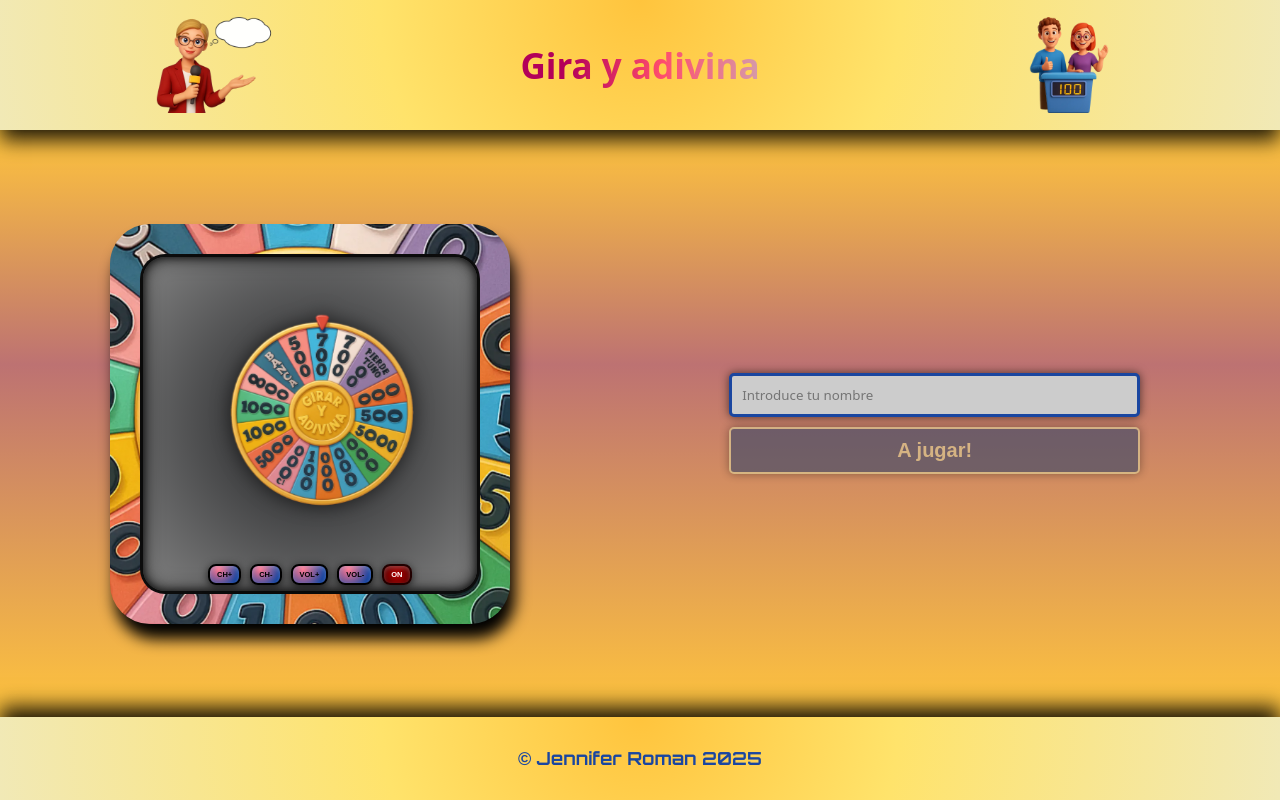
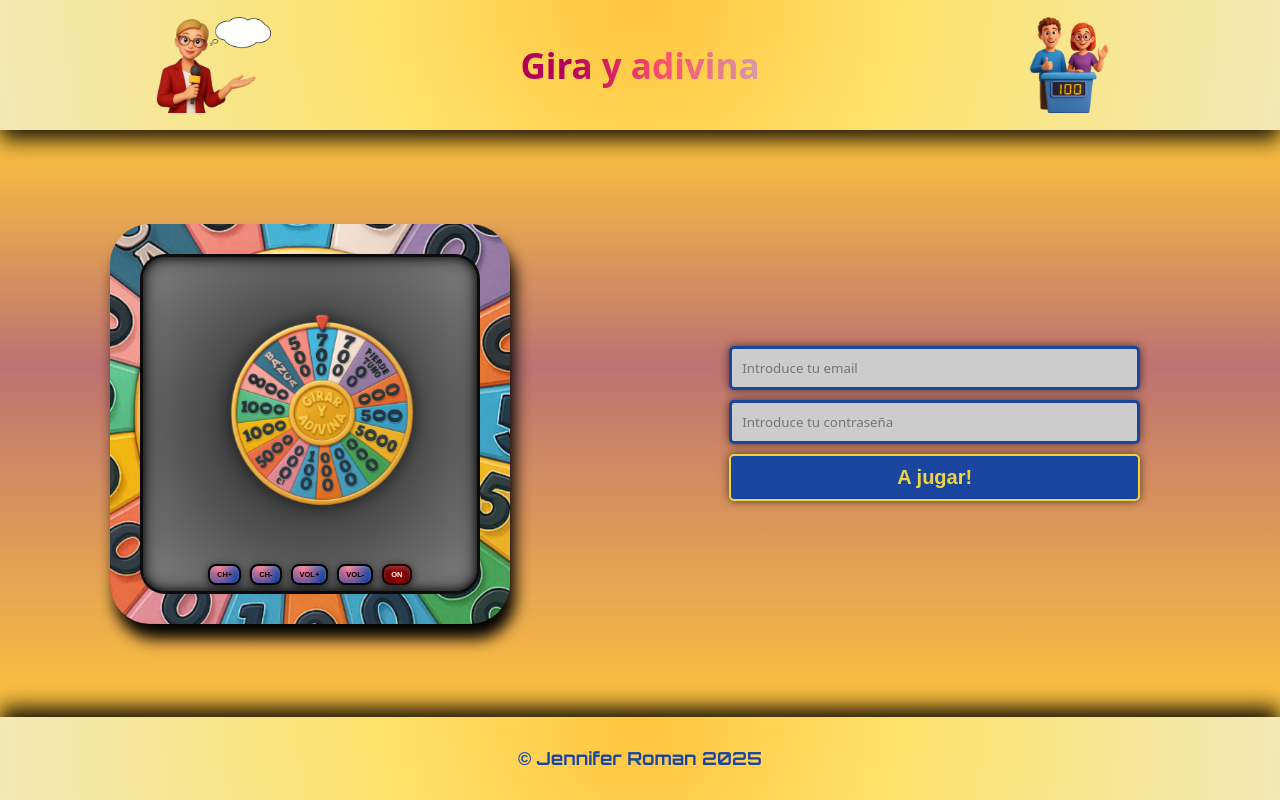
Before and after one commit to JenniferRomanMuerte/Spin-and-Guess, a React (Vite) app in the folder Frontend/: page / in a window 1280 px wide. Built offline with nearby package versions, Linux system fonts and the light colour scheme; no server answers; a web font is replaced by a local one.

Commit message:
Login in Front

```diff
--- a/Frontend/src/components/auth/LoginForm.jsx
+++ b/Frontend/src/components/auth/LoginForm.jsx
@@ -0,0 +1,117 @@
+import { useState} from "react";
+import {useNavigate} from "react-router-dom";
+import { isValidEmail } from "../../utils/validators";
+import { login } from "../../services/auth.service";
+import storage from "../../services/localStorage";
+
+const LoginForm = ({ changeNamePlayer }) => {
+  const [errorEmail, setErrorEmail] = useState("");
+  const [errorPass, setErrorPass] = useState("");
+  const [formError, setFormError] = useState("");
+
+  const [userEmail, setUserEmail] = useState("");
+  const [userPass, setUserPass] = useState("");
+
+  const navigate = useNavigate();
+
+  const handleEmailChange = (e) => {
+    const value = e.target.value;
+    setUserEmail(value);
+
+    if (errorEmail && isValidEmail(value)) {
+      setErrorEmail("");
+    }
+  };
+
+  const handlePassChange = (e) => {
+    const value = e.target.value;
+    setUserPass(value);
+
+    if (value !== "") {
+      setErrorPass("");
+    }
+  };
+
+  const handleSubmit = async (ev) => {
+    ev.preventDefault();
+
+    let hasError = false;
+
+    if (!isValidEmail(userEmail)) {
+      setErrorEmail("Debes introducir un email valido para continuar.");
+      hasError = true;
+    } else {
+      setErrorEmail("");
+    }
+
+    if (userPass === "") {
+      setErrorPass("Debes introducir tu contraseña.");
+      hasError = true;
+    } else {
+      setErrorPass("");
+    }
+    if (hasError) return;
+
+    try {
+      const response = await login({
+        email: userEmail,
+        pass: userPass,
+      });
+
+      storage.set("token", response.token);
+      storage.set("user", response.user);
+
+      changeNamePlayer(response.user.username);
+
+      navigate("/game");
+
+    } catch (error) {
+      setFormError(
+        error?.error || "Error al iniciar sesión. Inténtalo de nuevo."
+      );
+    }
+  };
+
+  return (
+    <form className="main__form" onSubmit={handleSubmit} noValidate>
+      <input
+        type="email"
+        className={`main__form-input ${errorEmail ? "is-error" : ""}`}
+        placeholder="Introduce tu email"
+        value={userEmail}
+        onChange={handleEmailChange}
+        aria-invalid={!!errorEmail}
+        aria-describedby="email-error"
+      />
+      {errorEmail && (
+        <p id="email-error" className="main__form-error" role="alert">
+          {errorEmail}
+        </p>
+      )}
+      <input
+        type="password"
+        className={`main__form-input ${errorPass ? "is-error" : ""}`}
+        placeholder="Introduce tu contraseña"
+        value={userPass}
+        aria-invalid={!!errorPass}
+        onChange={handlePassChange}
+        aria-describedby="pass-error"
+      />
+      {errorPass && (
+        <p id="pass-error" className="main__form-error" role="alert">
+          {errorPass}
+        </p>
+      )}
+      <button type="submit" className="main__form-btnBegin">
+        A jugar!
+      </button>
+      {formError && (
+        <p className="main__form-error main__form-error--general" role="alert">
+          {formError}
+        </p>
+      )}
+    </form>
+  );
+};
+
+export default LoginForm;
--- a/Frontend/src/components/layout/RootLayout.jsx
+++ b/Frontend/src/components/layout/RootLayout.jsx
@@ -25,7 +25,7 @@ const RootLayout = () => {
       <Header isGame={isGame} namePlayer={namePlayer} turn={turn} />
 
       <Routes>
-        <Route path="/" element={<App namePlayer={namePlayer} changeNamePlayer={changeNamePlayer}/>} />
+        <Route path="/" element={<App  changeNamePlayer={changeNamePlayer}/>} />
         <Route
           path="/game"
           element={
--- a/Frontend/src/components/pages/App.jsx
+++ b/Frontend/src/components/pages/App.jsx
@@ -2,30 +2,9 @@ import { useMemo, useState } from "react";
 import { useNavigate } from "react-router-dom";
 import "../../styles/layout/Main.scss";
 import rouletteImg from "../../images/roulette.webp";
+import LoginForm from "../auth/LoginForm";
 
-function App({ namePlayer, changeNamePlayer }) {
-  const navigate = useNavigate();
-  const [errorName, setErrorName] = useState("");
-
-  const isValidName = useMemo(() => namePlayer.trim().length > 0, [namePlayer]);
-
-  const handleName = (ev) => {
-    const value = ev.target.value;
-    changeNamePlayer(value);
-    if (value.trim().length > 0) setErrorName("");
-  };
-
-  const handleSubmit = (ev) => {
-    ev.preventDefault();
-
-    if (!isValidName) {
-      setErrorName("Debes rellenar tu nombre para continuar.");
-      return;
-    }
-
-    setErrorName("");
-    navigate("/game");
-  };
+function App({ changeNamePlayer }) {
 
   return (
     <main className="main landing">
@@ -59,29 +38,7 @@ function App({ namePlayer, changeNamePlayer }) {
           </button>
         </section>
       </article>
-      <form className="main__form" onSubmit={handleSubmit} noValidate>
-        <input
-          type="text"
-          className={`main__form-inputName ${errorName ? "is-error" : ""}`}
-          placeholder="Introduce tu nombre"
-          value={namePlayer}
-          onChange={handleName}
-          aria-invalid={!!errorName}
-          aria-describedby="name-error"
-        />
-        {errorName && (
-          <p id="name-error" className="main__form-error" role="alert">
-            {errorName}
-          </p>
-        )}
-        <button
-          type="submit"
-          className={`main__form-btnBegin ${!isValidName ? "is-disabled" : ""}`}
-          aria-disabled={!isValidName}
-        >
-          A jugar!
-        </button>
-      </form>
+      <LoginForm changeNamePlayer={changeNamePlayer}/>
     </main>
   );
 }
--- a/Frontend/src/styles/layout/Main.scss
+++ b/Frontend/src/styles/layout/Main.scss
@@ -144,8 +144,12 @@
       padding-right: 3rem;
     }
 
-    &-inputName {
+    &-input {
       @include mix.input();
+      &.is-error {
+        border: 2px solid var.$color-accent-2;
+        box-shadow: 0 0 6px var.$color-primary;
+      }
     }
 
     &-btnBegin {
@@ -153,8 +157,8 @@
     }
     &-error {
       padding-bottom: 0.8rem;
-      color: var.$color-accent-2;
-      text-shadow: 2px 2px 5px var.$color-text-light;
+      color: var.$color-primary;
+      text-shadow: 1px 1px 2px var.$color-accent-2;
       font-size: 1.4rem;
       font-family: var.$font-family_orbitron;
       font-weight: var.$font_weight_bold;
--- /dev/null
+++ b/Frontend/src/utils/validators.js
@@ -0,0 +1,5 @@
+// Valida si un string tiene formato de email válido
+export const isValidEmail = (email) => {
+  const emailRegex = /^[^\s@]+@[^\s@]+\.[^\s@]+$/;
+  return emailRegex.test(email);
+};
```
Also changed, not shown: 1 other file (tests, documents, lock files or other folders).
